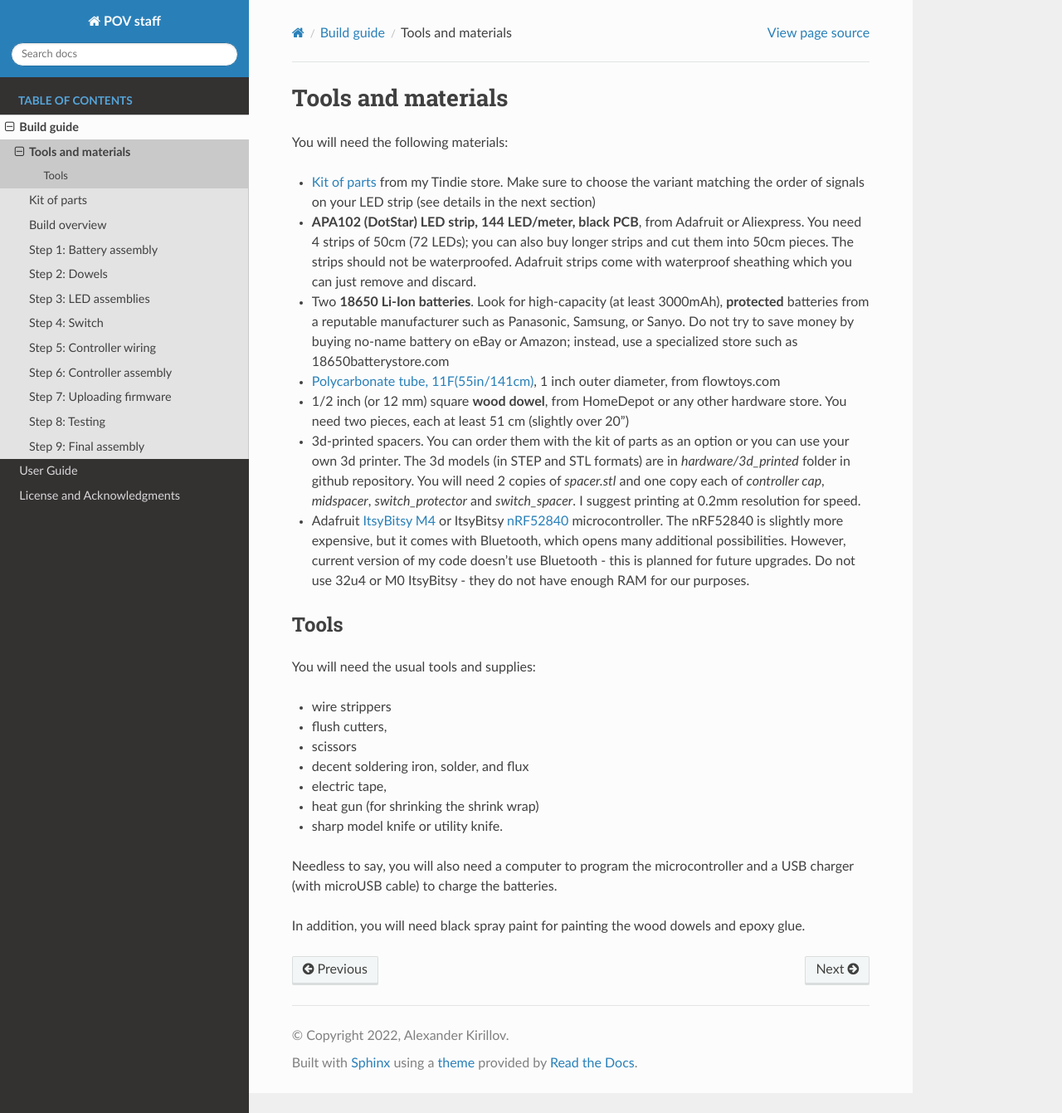
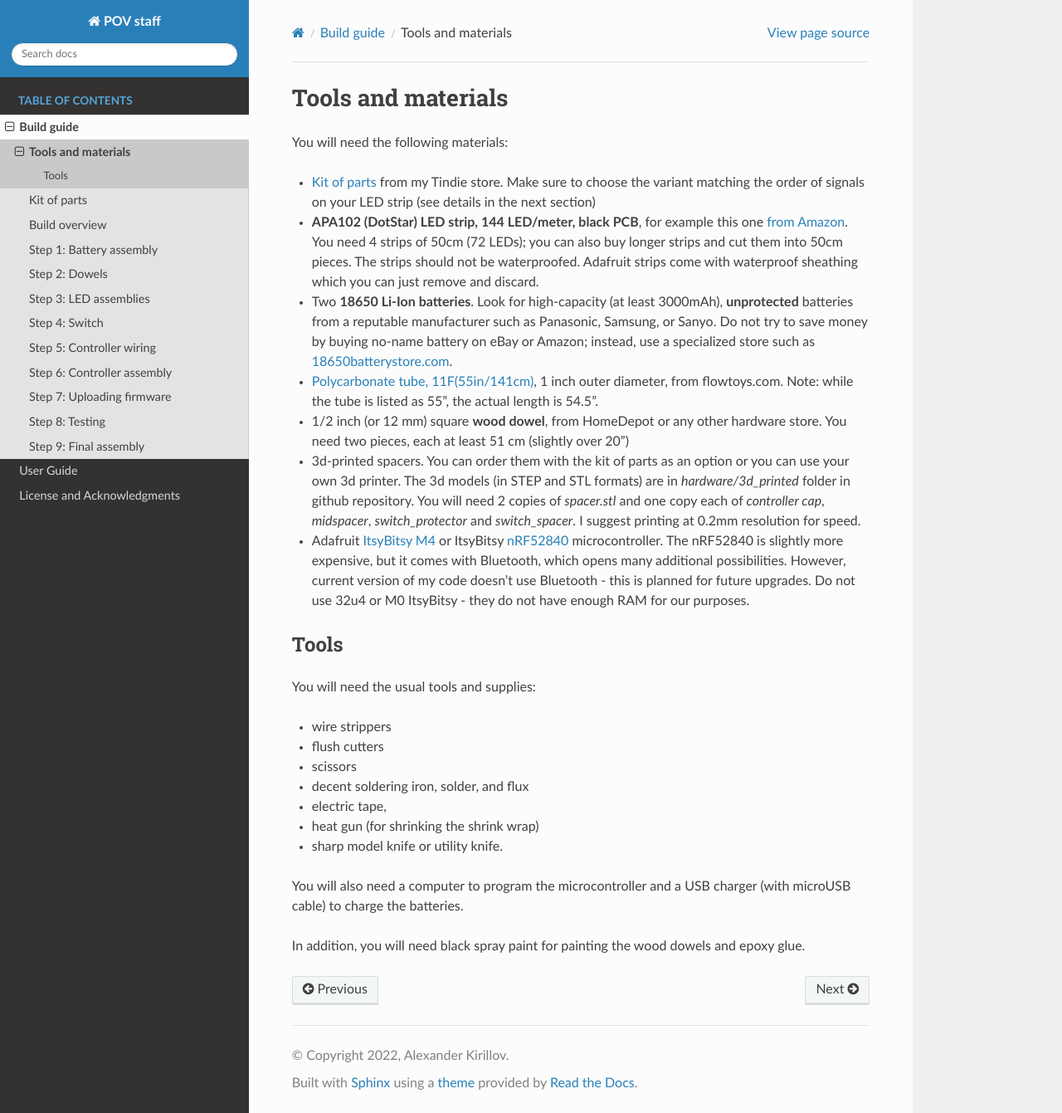
Before and after one commit to shurik179/povstaff, a Sphinx documentation site: the page built from docs/build-materials.rst, in a window 1280 px wide and 1341 px high. Shown: the whole window at 83% size. Built offline with Sphinx 7.4.7 and the Read the Docs theme 2.0.0, drawn with Linux system fonts in a browser that asks for light colours; formulas are drawn with MathJax 3.

Commit message:
Update build-materials.rst

```diff
--- a/docs/build-materials.rst
+++ b/docs/build-materials.rst
@@ -3,23 +3,25 @@ Tools and materials
 
 You will need the following materials:
 
-* `Kit of parts <https://www.tindie.com/products/irobotics/pov-shield/>`__ from
+* `Kit of parts <https://www.tindie.com/products/irobotics/pov-staff-kit/>`__ from
   my Tindie store. Make sure  to choose the variant matching the order of signals
   on your LED strip (see details in the next section)
 
-*  **APA102 (DotStar) LED strip, 144 LED/meter, black PCB**, from Adafruit or
-   Aliexpress. You need 4 strips of 50cm (72 LEDs); you can also buy longer
+*  **APA102 (DotStar) LED strip, 144 LED/meter, black PCB**, for example
+   this one `from Amazon <https://www.amazon.com/dp/B07BPX2KFD>`__. You need
+   4 strips of 50cm (72 LEDs); you can also buy longer
    strips and cut them into 50cm pieces. The strips should not be waterproofed.
    Adafruit strips come with waterproof sheathing which you can just remove and
    discard.
 
 *  Two **18650 Li-Ion batteries**. Look for high-capacity (at least 3000mAh),
-   **protected** batteries from a reputable manufacturer such as Panasonic, Samsung,
+   **unprotected** batteries from a reputable manufacturer such as Panasonic, Samsung,
    or Sanyo. Do not try to save money by buying no-name battery on eBay or Amazon;
-   instead, use a specialized  store such as 18650batterystore.com
+   instead, use a specialized  store such as `18650batterystore.com <http://18650batterystore.com>`__.
 
 *  `Polycarbonate tube, 11F(55in/141cm) <https://flowtoys.com/long-tubes-5f-to-13f>`__,
-   1 inch outer diameter, from flowtoys.com
+   1 inch outer diameter, from flowtoys.com. Note: while the tube is listed as 55",
+   the actual length is 54.5".
 
 *  1/2 inch (or 12 mm) square **wood dowel**, from HomeDepot or any other hardware
    store. You need two  pieces, each at least 51 cm (slightly over 20")
@@ -31,7 +33,8 @@ You will need the following materials:
    `switch_protector` and `switch_spacer`. I suggest printing at 0.2mm resolution
    for speed.
 
-*  Adafruit `ItsyBitsy M4 <https://www.adafruit.com/product/3800>`__ or ItsyBitsy `nRF52840 <https://www.adafruit.com/product/4481>`__ microcontroller.
+*  Adafruit `ItsyBitsy M4 <https://www.adafruit.com/product/3800>`__ or
+   ItsyBitsy `nRF52840 <https://www.adafruit.com/product/4481>`__ microcontroller.
    The nRF52840 is slightly more expensive, but it comes with Bluetooth, which
    opens many additional possibilities. However, current version of my code
    doesn't use Bluetooth - this is planned for future upgrades. Do not use
@@ -43,7 +46,7 @@ You will need the usual tools and supplies:
 
 * wire strippers
 
-* flush cutters,
+* flush cutters
 
 * scissors
 
@@ -56,7 +59,7 @@ You will need the usual tools and supplies:
 * sharp model knife or utility knife.
 
 
-Needless to say, you will also need a computer to program the microcontroller and a USB charger
+You will also need a computer to program the microcontroller and a USB charger
 (with microUSB cable) to charge the batteries.
 
 In addition, you will need black spray paint for painting the wood dowels and
```
